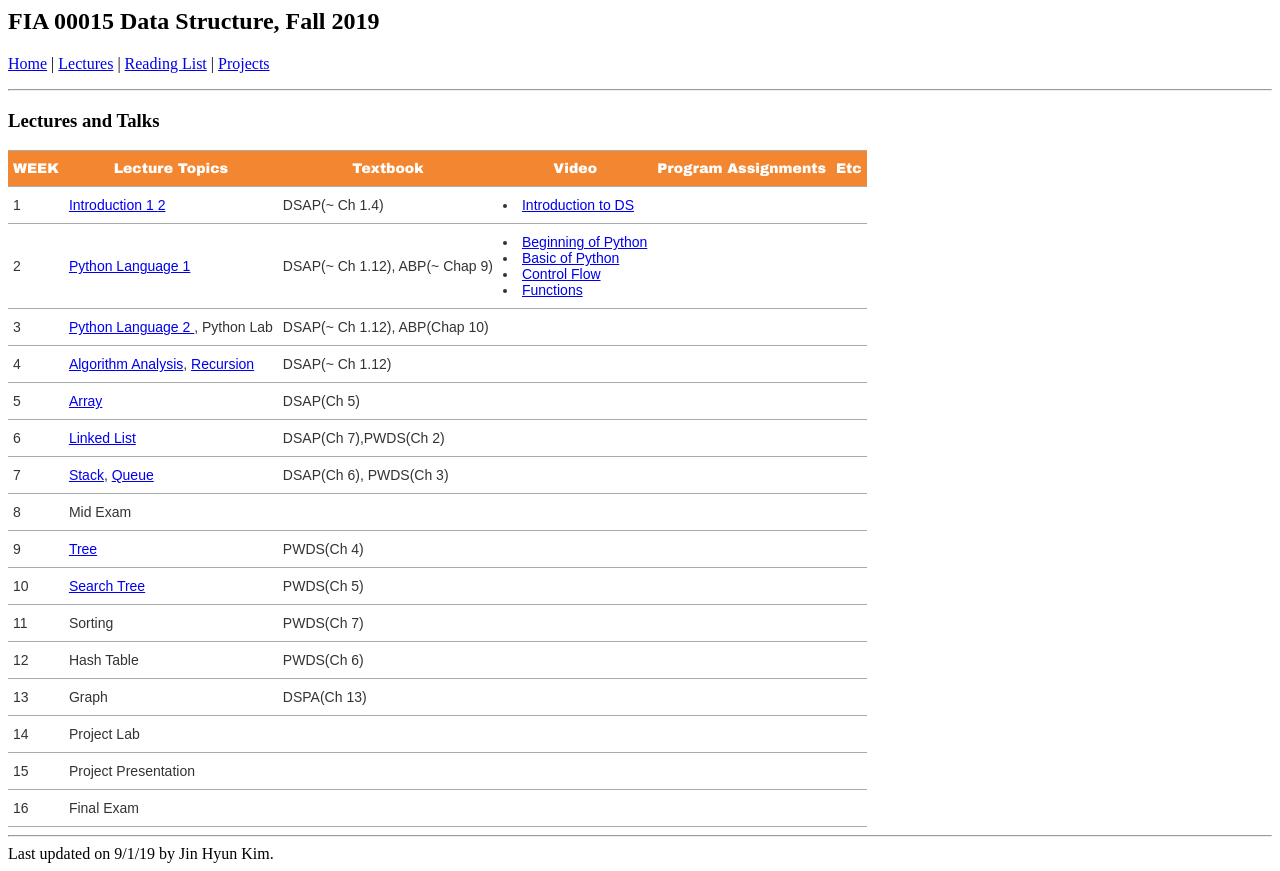
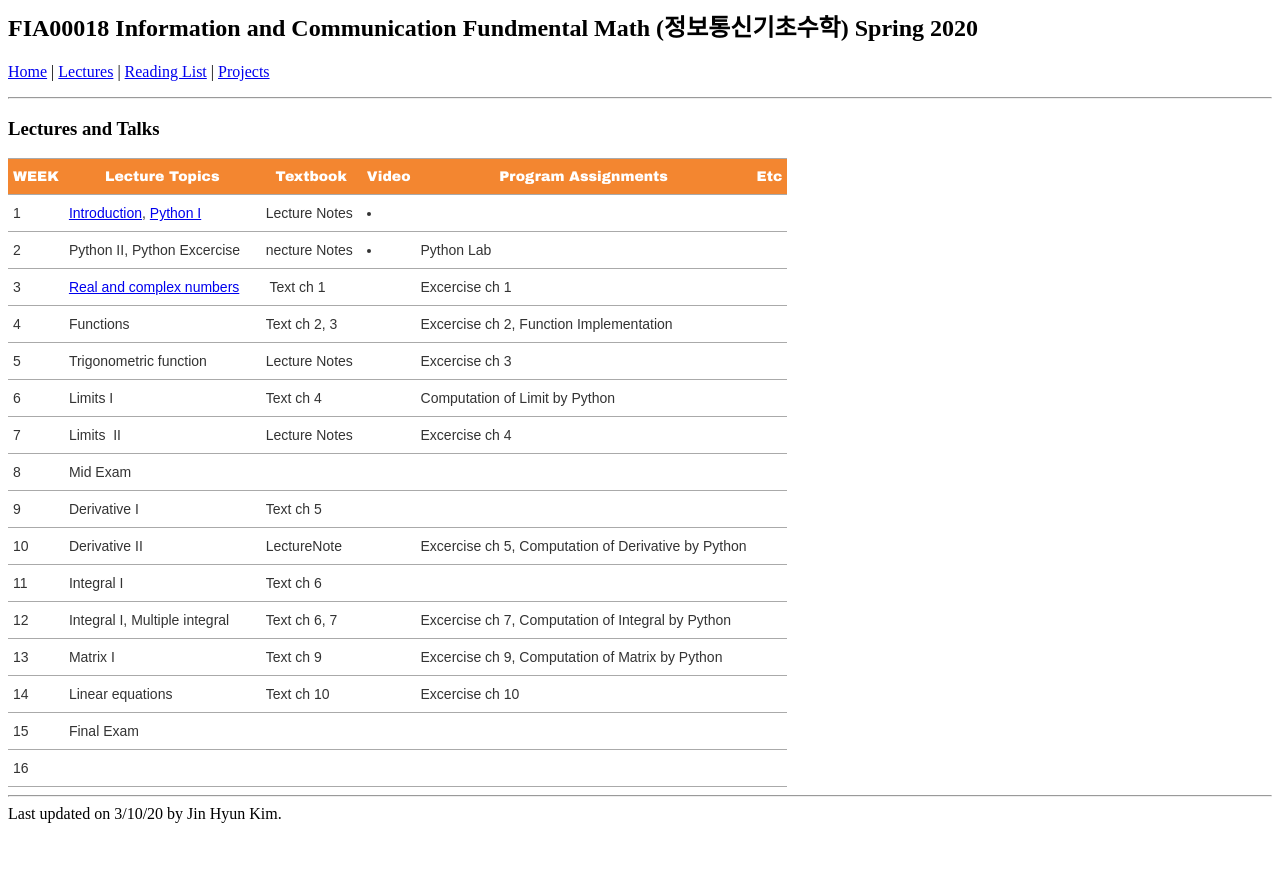
Before and after one commit to jinkimh/aimath, a plain HTML site: page lectures.html in a window 1280 px wide. After the commit the page ends 831 px from the top, so only its background shows below. Drawn offline with Linux system fonts and the light colour scheme.

Commit message:
Commit intro, python 1, ch 1

```diff
--- a/lectures.html
+++ b/lectures.html
@@ -1,16 +1,12 @@
-
 <html>
 <head>
-  <title> Data Structure</title>
-  <link rel=stylesheet href="index.css" type="text/css" media=screen>
+	<title>Fundamental Math for Information, Network, and AI</title>
+	<link href="index.css" media="screen" rel="stylesheet" type="text/css" />
 </head>
 <body>
-<h2>FIA 00015 Data Structure, Fall 2019</h2>
+<h2><span id="subject_cd">FIA00018</span>&nbsp;Information and Communication Fundmental Math (<span id="subject_nm">정보통신기초수학)</span>&nbsp;Spring&nbsp;2020</h2>
 
-<p class="header">
-<a href="index.html">Home</a> |
-<a href="lectures.html">Lectures</a> | <a href="reading.html">Reading List</a> |
-<a href="projects.html">Projects</a></p>
+<p class="header"><a href="index.html">Home</a> | <a href="lectures.html">Lectures</a> | <a href="reading.html">Reading List</a> | <a href="projects.html">Projects</a></p>
 
 <hr>
 <h3>Lectures and Talks</h3>
@@ -37,63 +33,60 @@
   </tr>
   <tr>
     <td class="tg-c3ow">1</td>
-    <td class="tg-0pky"><a href="lectureslides/00-1-Intro.pdf">Introduction 1 </a> <a href="lectureslides/00-2-Intro2DS.pdf"> 2</a></td>
-    <td class="tg-0lax">DSAP(~ Ch 1.4) </td>
-    <td class="tg-0pky"><li> <a href="https://www.youtube.com/watch?v=Yp_HlY1-qi4&feature=youtu.be">Introduction to DS</a>
+    <td class="tg-0pky"><a href="lectureslides/00-Intro-math.pdf">Introduction</a>, <a href="lectureslides/01-python.pdf">Python I</a>&nbsp; &nbsp;&nbsp; </td>
+    <td class="tg-0lax"> Lecture Notes&nbsp; </td>
+    <td class="tg-0pky"><li>
     </td>
     <td class="tg-0pky"></td>
     <td class="tg-0pky"></td>
   </tr>
   <tr>
     <td class="tg-c3ow">2</td>
-    <td class="tg-0pky"><a href="lectureslides/02-Python.pdf">Python Language 1 </a>
+    <td class="tg-0pky">Python II, Python Excercise&nbsp; &nbsp;&nbsp;
                         </td>
-    <td class="tg-0lax">DSAP(~ Ch 1.12), ABP(~ Chap 9)</td>
-    <td class="tg-0pky">  <li> <a href="https://youtu.be/SchoLoSeFI0">Beginning of Python</a>
-                          <li> <a href="https://youtu.be/duJwC3QXA_g">Basic of Python</a>
-                          <li> <a href="https://youtu.be/7DoPWrV3g1E">Control Flow</a>
-                          <li> <a href="https://youtu.be/e570Ya5ofxc">Functions</a></td>
-    <td class="tg-0pky"></td>
+    <td class="tg-0lax"> necture Notes</td>
+    <td class="tg-0pky">  <li> </td>
+    <td class="tg-0pky">Python Lab&nbsp;</td>
     <td class="tg-0pky"></td>
   </tr>
   <tr>
     <td class="tg-c3ow">3</td>
-    <td class="tg-0pky"><a href="lectureslides/02-Python-2.pdf">Python Language 2 </a>, Python Lab</td>
-    <td class="tg-0lax">DSAP(~ Ch 1.12), ABP(Chap 10)</td>
+    <td class="tg-0pky"><a href="lectureslides/02-Real-Complex-Numbers.pdf">Real and complex numbers </a></td>
+    <td class="tg-0lax">&nbsp;Text ch 1&nbsp;&nbsp;</td>
     <td class="tg-0pky"></td>
-    <td class="tg-0pky"></td>
+    <td class="tg-0pky">Excercise ch 1&nbsp; &nbsp;</td>
     <td class="tg-0pky"></td>
   </tr>
   <tr>
     <td class="tg-c3ow">4</td>
-    <td class="tg-0pky"><a href="lectureslides/03-AlgorithmComplexity.pdf"> Algorithm Analysis</a>, <a href="lectureslides/04-Recursion.pdf">Recursion</a></td>
-    <td class="tg-0lax">DSAP(~ Ch 1.12) </td>
+    <td class="tg-0pky">Functions  </td>
+    <td class="tg-0lax">Text ch 2, 3&nbsp;&nbsp; </td>
     <td class="tg-0pky"></td>
-    <td class="tg-0pky"></td>
+    <td class="tg-0pky">Excercise ch 2, Function Implementation</td>
     <td class="tg-0pky"></td>
   </tr>
   <tr>
     <td class="tg-c3ow">5</td>
-    <td class="tg-0pky"><a href="lectureslides/05-Array.pdf">Array</a></td>
-    <td class="tg-0lax">DSAP(Ch 5)</td>
+    <td class="tg-0pky">Trigonometric function </td>
+    <td class="tg-0lax"> Lecture Notes</td>
     <td class="tg-0pky"></td>
-    <td class="tg-0pky"></td>
+    <td class="tg-0pky">Excercise ch 3&nbsp; &nbsp; &nbsp;</td>
     <td class="tg-0pky"></td>
   </tr>
   <tr>
     <td class="tg-c3ow">6</td>
-    <td class="tg-0pky"><a href="lectureslides/06-LinkedList.pdf">Linked List</a></td>
-    <td class="tg-0lax">DSAP(Ch 7),PWDS(Ch 2)</td>
+    <td class="tg-0pky">Limits I </td>
+    <td class="tg-0lax">Text ch 4 </td>
     <td class="tg-0pky"></td>
-    <td class="tg-0pky"></td>
+    <td class="tg-0pky">Computation of Limit by Python&nbsp; &nbsp; &nbsp;&nbsp;</td>
     <td class="tg-0pky"></td>
   </tr>
   <tr>
     <td class="tg-c3ow">7</td>
-    <td class="tg-0pky"><a href="lectureslides/07-1-Stack.pdf">Stack</a>, <a href="lectureslides/07-2-Queue.pdf">Queue</a></td>
-    <td class="tg-0lax">DSAP(Ch 6), PWDS(Ch 3)</td>
+    <td class="tg-0pky">Limits&nbsp; II </td>
+    <td class="tg-0lax">Lecture Notes </td>
     <td class="tg-0pky"></td>
-    <td class="tg-0pky"></td>
+    <td class="tg-0pky">Excercise ch 4&nbsp;</td>
     <td class="tg-0pky"></td>
   </tr>
   <tr>
@@ -106,55 +99,55 @@
   </tr>
   <tr>
     <td class="tg-c3ow">9</td>
-    <td class="tg-0pky"><a href = "lectureslides/08-1-Tree-Part-1.pdf">Tree</a></td>
-    <td class="tg-0lax"> PWDS(Ch 4)</td>
+    <td class="tg-0pky">Derivative I </td>
+    <td class="tg-0lax">Text ch 5 </td>
     <td class="tg-0pky"></td>
     <td class="tg-0pky"></td>
     <td class="tg-0pky"></td>
   </tr>
   <tr>
     <td class="tg-c3ow">10</td>
-    <td class="tg-0pky"><a href = "lectureslides/09-1-SearchTree-Part-1.pdf">Search Tree</a></td>
-    <td class="tg-0lax"> PWDS(Ch 5)</td>
+    <td class="tg-0pky">Derivative II </td>
+    <td class="tg-0lax">LectureNote </td>
     <td class="tg-0pky"></td>
-    <td class="tg-0pky"></td>
+    <td class="tg-0pky">Excercise ch 5, Computation of Derivative by Python    </td>
     <td class="tg-0pky"></td>
   </tr>
   <tr>
     <td class="tg-c3ow">11</td>
-    <td class="tg-0pky">Sorting</td>
-    <td class="tg-0lax">PWDS(Ch 7)</td>
+    <td class="tg-0pky">Integral I </td>
+    <td class="tg-0lax">Text ch 6 </td>
     <td class="tg-0pky"></td>
-    <td class="tg-0pky"></td>
+    <td class="tg-0pky">&nbsp;</td>
     <td class="tg-0pky"></td>
   </tr>
   <tr>
     <td class="tg-c3ow">12</td>
-    <td class="tg-0pky">Hash Table</td>
-    <td class="tg-0lax"> PWDS(Ch 6)</td>
+    <td class="tg-0pky">Integral I,&nbsp;Multiple integral&nbsp; </td>
+    <td class="tg-0lax">Text ch 6, 7 </td>
     <td class="tg-0pky"></td>
-    <td class="tg-0pky"></td>
+    <td class="tg-0pky">Excercise ch 7, Computation of Integral by Python</td>
     <td class="tg-0pky"></td>
   </tr>
   <tr>
     <td class="tg-c3ow">13</td>
-    <td class="tg-0pky">Graph</td>
-    <td class="tg-0lax">DSPA(Ch 13)</td>
+    <td class="tg-0pky">Matrix I </td>
+    <td class="tg-0lax">Text ch 9&nbsp; &nbsp; </td>
     <td class="tg-0pky"></td>
-    <td class="tg-0pky"></td>
+    <td class="tg-0pky">Excercise ch 9, Computation of Matrix by Python</td>
     <td class="tg-0pky"></td>
   </tr>
   <tr>
     <td class="tg-c3ow">14</td>
-    <td class="tg-0pky">Project Lab</td>
-    <td class="tg-0lax"></td>
+    <td class="tg-0pky">Linear equations </td>
+    <td class="tg-0lax">Text ch 10&nbsp;</td>
     <td class="tg-0pky"></td>
-    <td class="tg-0pky"></td>
+    <td class="tg-0pky">Excercise ch 10</td>
     <td class="tg-0pky"></td>
   </tr>
   <tr>
     <td class="tg-c3ow">15</td>
-    <td class="tg-0pky">Project Presentation</td>
+    <td class="tg-0pky"> Final Exam </td>
     <td class="tg-0lax"></td>
     <td class="tg-0pky"></td>
     <td class="tg-0pky"></td>
@@ -162,7 +155,7 @@
   </tr>
   <tr>
     <td class="tg-c3ow">16</td>
-    <td class="tg-0pky">Final Exam</td>
+    <td class="tg-0pky">&nbsp;</td>
     <td class="tg-0lax"></td>
     <td class="tg-0pky"></td>
     <td class="tg-0pky"></td>
@@ -171,6 +164,7 @@
 </table>
 <!--Lecture notes are available on CIS 441 & 541 Bboard. -->
 
-<hr>Last updated on 9/1/19 by Jin Hyun Kim.<br>
+<hr>
+Last updated on 3/10/20 by Jin Hyun Kim.<br>
 </body>
 </html>
```
Also changed, not shown: index.html (+18 -10 lines), reading.html (+7 -12 lines), 3 other files.
